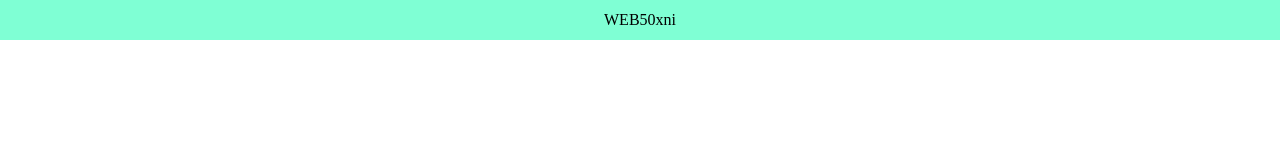
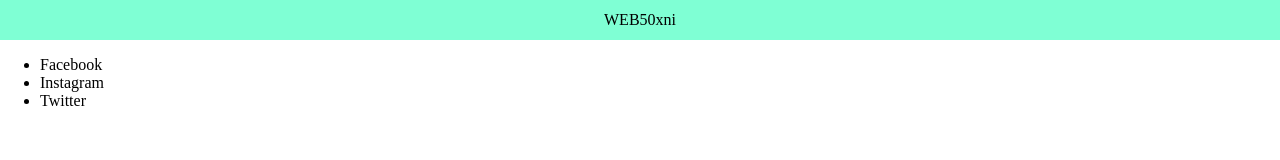
Before and after one commit to jossstintt/GrupoA, a plain HTML site: page index.html in a window 1280 px wide. Drawn offline with Linux system fonts and the light colour scheme.

Commit message:
se agrego footer

```diff
--- a/index.html
+++ b/index.html
@@ -11,5 +11,12 @@
         <header>
             <span>WEB50xni</span>
         </header>
+        <footer>
+            <ul>
+                <li>Facebook</li>
+                <li>Instagram</li>
+                <li>Twitter</li>
+            </ul>
+        </footer>
     </body>
 </html>
```
